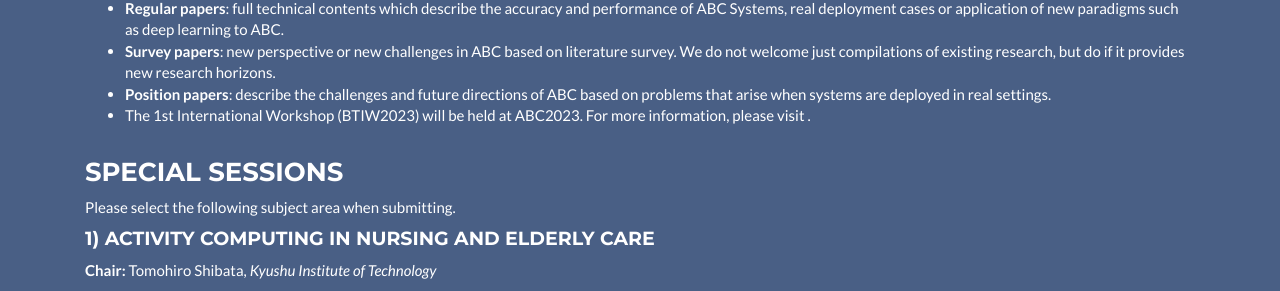
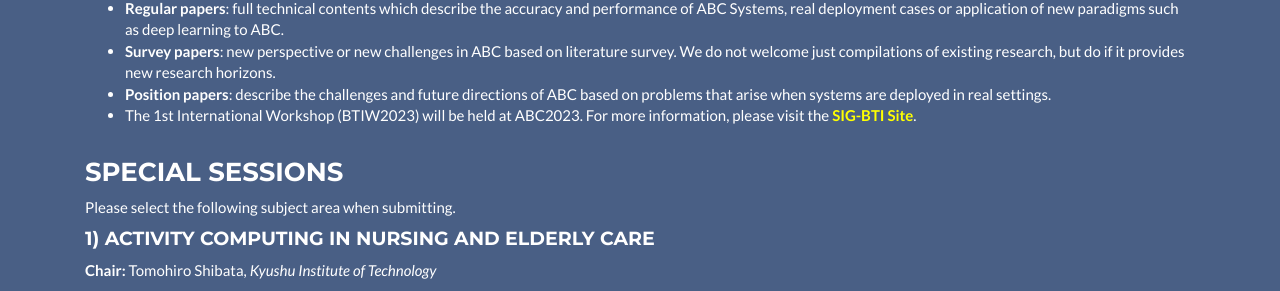
Before and after one commit to abc-research/abc-research.github.io, a Jekyll site: the page built from index.html, in a window 1280 px wide and 900 px high, scrolled down 2046 px. Shown: the part 154-445 px from the top of the window. Built offline with Jekyll 4.4.1, drawn with Linux system fonts in a browser that asks for light colours.

Commit message:
Update _config.yml

```diff
--- a/_config.yml
+++ b/_config.yml
@@ -526,7 +526,7 @@ cfp:
     - item: "<b>Survey papers</b>: new perspective or new challenges in ABC based on literature survey. We do not welcome just compilations of existing research, but do if it provides new research horizons."
 #    - item: "<b>Challenge papers</b>: we will provide a dataset and accept results for activity recognition and papers describing the methods and the results. Please see the <a href='https://abc-research.github.io/challenge2022'><b style='color:yellow';>Challenge Site</b></a> for details."
     - item: "<b>Position papers</b>: describe the challenges and future directions of ABC based on  problems that arise when systems are deployed in real settings."
-    - item: "The 1st International Workshop (BTIW2023) will be held at ABC2023. For more information, please visit <a href=http://www.sig-bti.jp/event/btiw.html></a>."
+    - item: "The 1st International Workshop (BTIW2023) will be held at ABC2023. For more information, please visit the <a href='http://www.sig-bti.jp/event/btiw.html'><b style='color:yellow';>SIG-BTI Site</b></a>."
   specials:
     - title: "1) Activity Computing in Nursing and Elderly Care"
       chair: Tomohiro Shibata
```
